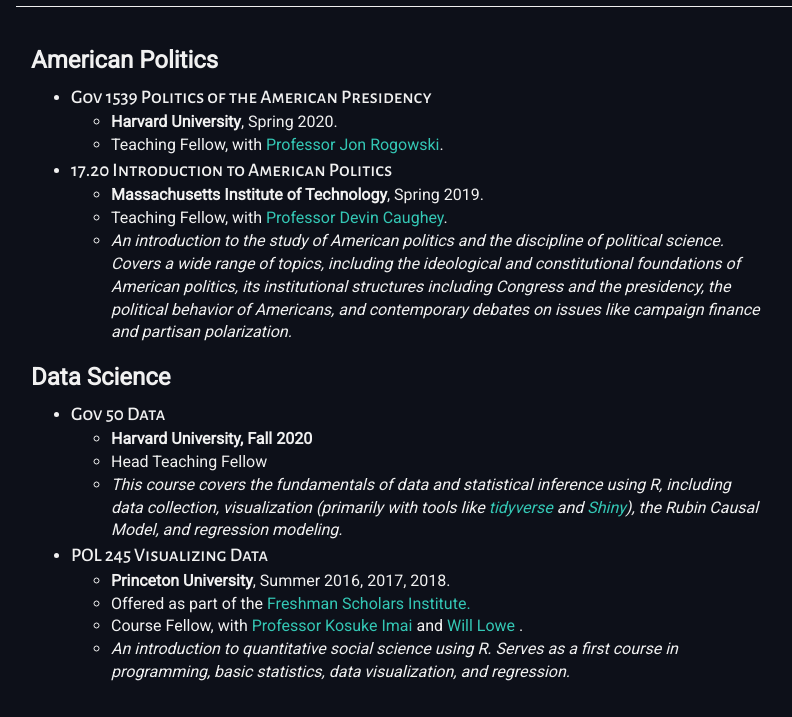
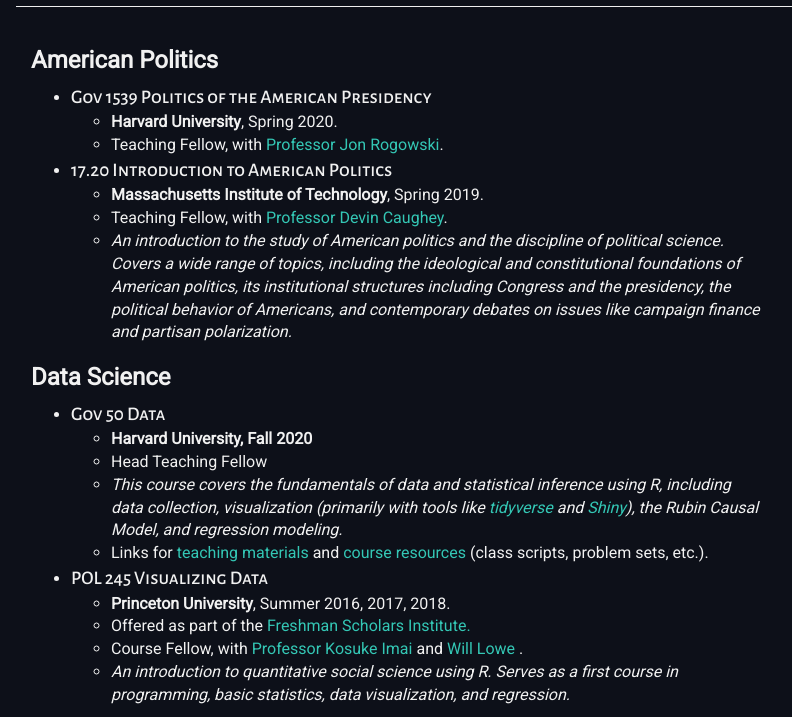
Before and after one commit to tylersimko/tylersimko.github.io, a website: page teaching.html in a window 1280 px wide. Shown: the part 115-832 px from the top of the page, without its empty margins (54-846 px from the left). Before the commit the page ends 809 px from the top, so only its background shows below. Drawn offline with Linux system fonts and the light colour scheme.

Commit message:
update links

```diff
--- a/teaching.html
+++ b/teaching.html
@@ -70,6 +70,7 @@
                 <li> <strong> Harvard University, Fall 2020 </strong></li>
                 <li> Head Teaching Fellow </li>
                 <li> <em> This course covers the fundamentals of data and statistical inference using R, including data collection, visualization (primarily with tools like <a href="https://www.tidyverse.org/"> tidyverse </a> and <a href="https://shiny.rstudio.com/"> Shiny</a>), the Rubin Causal Model, and regression modeling. </em></li>
+                <li>Links for <a href="https://github.com/tylersimko/gov50-lectures">teaching materials</a> and <a href="https://github.com/wyatthurt/gov-50-solutions"> course resources</a> (class scripts, problem sets, etc.).</li>
             </ul>
             <li class="smallcaps"> POL 245 Visualizing Data </li>
             <ul>
```
